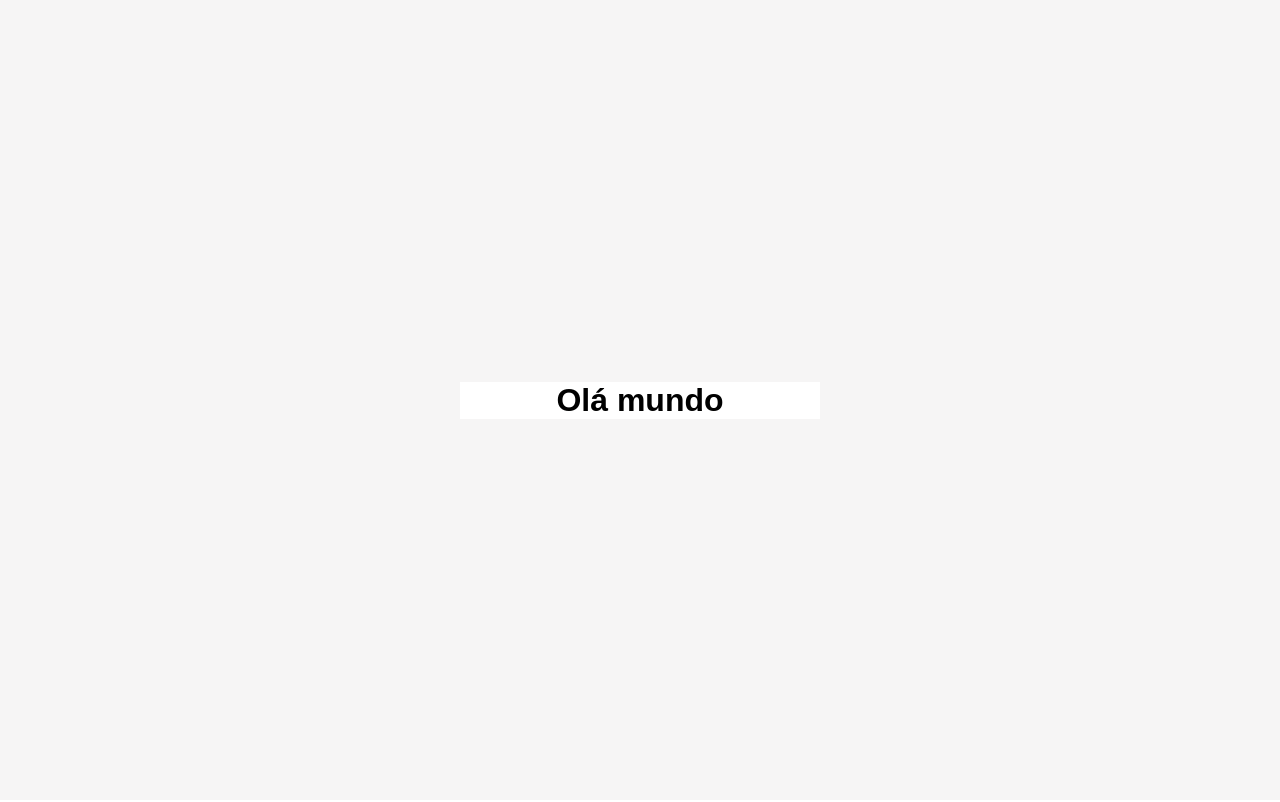
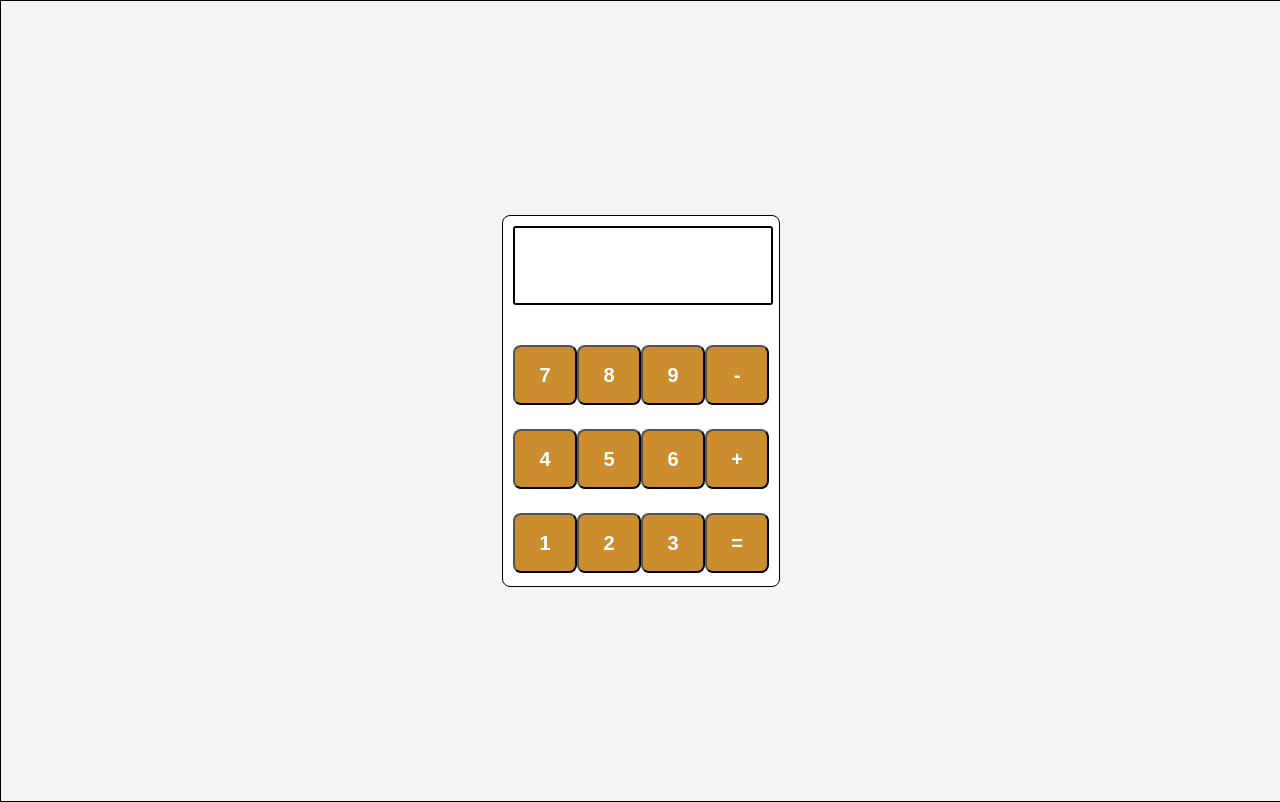
Before and after one commit to Minf-afk/calculadora, a React (Create React App) app: page / in a window 1280 px wide. Built offline with nearby package versions, Linux system fonts and the light colour scheme.

Commit message:
estilizando

```diff
--- a/src/App.js
+++ b/src/App.js
@@ -1,4 +1,4 @@
-import { Container, Content } from "./styles";
+import { Container, Content, Row } from "./styles";
 import Input from "./components/Input";
 import Button from "./components/Button";
 
@@ -7,6 +7,24 @@ const App = () => {
     <Container>
       <Content>
         <Input />
+        <Row>
+          <Button label="7" />
+          <Button label="8" />
+          <Button label="9" />
+          <Button label="-" />
+        </Row>
+        <Row>
+          <Button label="4" />
+          <Button label="5" />
+          <Button label="6" />
+          <Button label="+" />
+        </Row>
+        <Row>
+          <Button label="1" />
+          <Button label="2" />
+          <Button label="3" />
+          <Button label="=" />
+        </Row>
       </Content>
     </Container>
   );
--- a/src/components/Button/index.js
+++ b/src/components/Button/index.js
@@ -1,9 +1,10 @@
+import { ButtonContainer } from "./styles";
 
-const Button = () => {
+const Button = ({label, onclick}) => {
     return (
-      <div className="App">
-       <h1>Olá mundo</h1>
-      </div>
+      <ButtonContainer onclik={onclick}>
+          {label}
+      </ ButtonContainer>
     );
   }
 
--- a/src/components/Button/styles.js
+++ b/src/components/Button/styles.js
@@ -1,15 +1,17 @@
 import styled from "styled-components";
 
-export const Button = styled.button`
-    width: 100%;
+export const ButtonContainer = styled.button`
+    width: 20%;
     height: 60px;
-    background-color: #2f55cc;
-    border: none;
+    padding: 0 24px;
+    background-color:rgb(204, 141, 47);
+    border: 0 1px 1px 0;
     border-radius: 8px;
     color: #fff;
-    font-size: 16px;
-    font-weight: 700;
+    font-size: 20px;
+    font-weight: 900;
     cursor: pointer;
     transition: background-color 0.2s;
     margin-top: 24px;
+    flex: 1;
 `;
--- a/src/components/Input/index.js
+++ b/src/components/Input/index.js
@@ -1,10 +1,11 @@
+import { InputContainer, Placeholder } from "./styles";
 
 const Input = () => {
-    return (
-      <div className="App">
-       <h1>Olá mundo</h1>
-      </div>
-    );
-  }
+  return (
+    <InputContainer>
+      <Placeholder />
+    </InputContainer>
+  );
+};
 
-  export default Input;
+export default Input;
--- a/src/components/Input/styles.js
+++ b/src/components/Input/styles.js
@@ -1,11 +1,27 @@
 import styled from "styled-components";
 
-export const Input = styled.div`
+export const InputContainer = styled.div`
   width: 100%;
-  height: 60px;
-  border: 1px solid #ccc;
-  border-radius: 8px;
+  height: 75px;
+  border: 2px solid #000;
+  border-radius: 3px;
+
+  font-size: 24px;
+  margin-bottom: 16px;
+
+  display: flex;
+  align-items: center;
+  justify-content: flex-end;
+
+  font-family: "Poppins", sans-serif;
+`;
+
+export const Placeholder = styled.input`
+  width: 100%;
+  height: 100%;
   padding: 0 24px;
-  font-size: 16px;
-  margin-bottom: 16px;
+  border: none;
+  font-size: 24px;
+  font-family: "Poppins", sans-serif;
+  text-align: right;
 `;
--- a/src/global.js
+++ b/src/global.js
@@ -1,13 +1,12 @@
 import { createGlobalStyle } from "styled-components";
 
 export const GlobalStyle = createGlobalStyle`
-  * {
+  body {
     margin: 0;
     padding: 0;
-    box-sizing: border-box;
-  }
-
-  body {
-    font-family: 'Poppins', sans-serif;
+    background: teal;
+    font-family: Open-Sans, Helvetica, Sans-Serif;
   }
 `;
+
+export default GlobalStyle;
--- a/src/index.js
+++ b/src/index.js
@@ -1,6 +1,8 @@
 import React from "react";
 import ReactDOM from "react-dom/client";
 import { GlobalStyle } from "./global";
+
+
 
 import App from "./App";
 
--- a/src/styles.js
+++ b/src/styles.js
@@ -4,7 +4,7 @@ export const Container = styled.div`
   width: 100%;
   height: 100vh;
   background-color: #f6f5f5;
-
+  border: 1px solid #000;
   display: flex;
   align-items: center;
   justify-content: center;
@@ -13,7 +13,16 @@ export const Container = styled.div`
 
 export const Content = styled.div`
   background-color: #fff;
-  width: 80%;
-  max-width: 360px;
+  width: 20%;
+  min-height: 350px;
+  border: 1px solid #000;
+  border-radius: 8px;
+  padding: 10px;
   text-align: center;
 `;
+
+export const Row = styled.div`
+  display: flex;
+  justify-content: space-between;
+  margin-top: 0;
+`;
```
